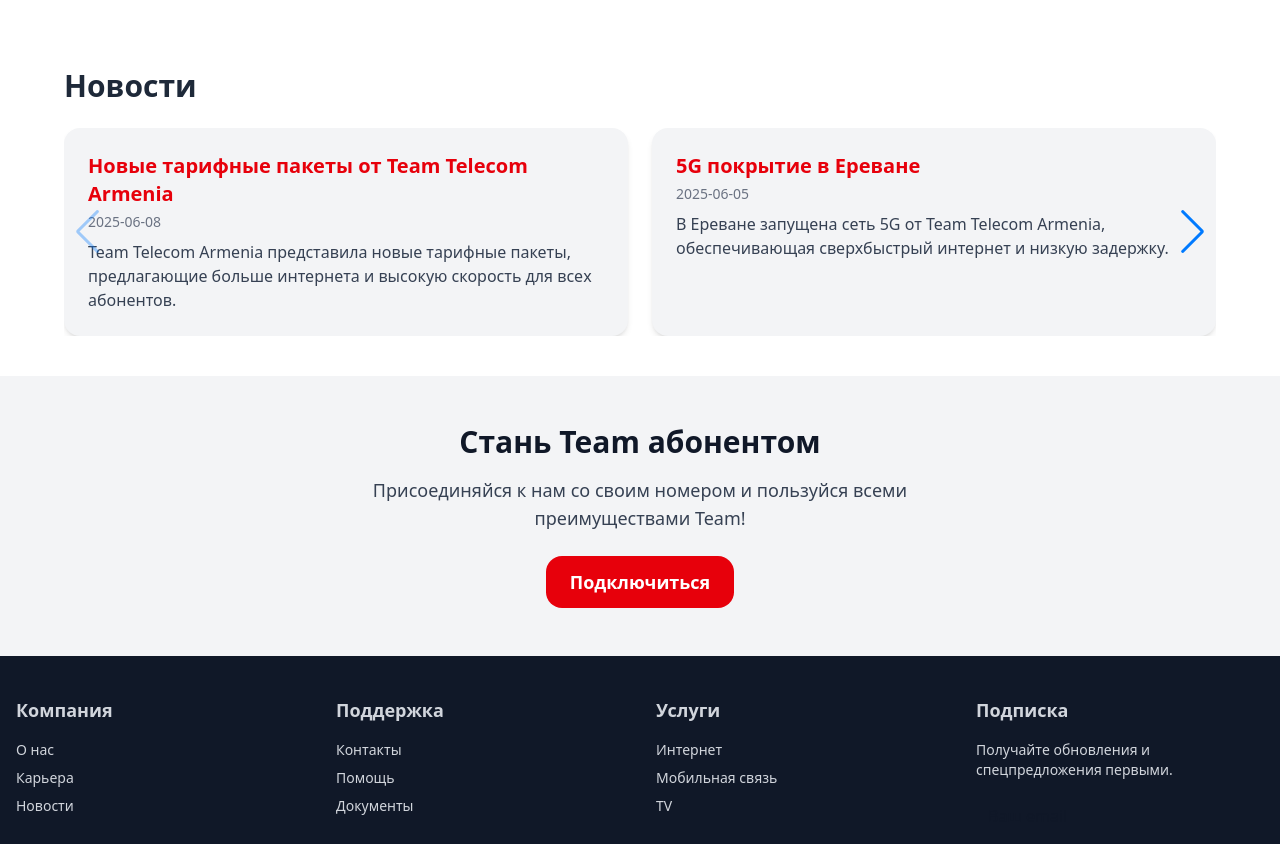
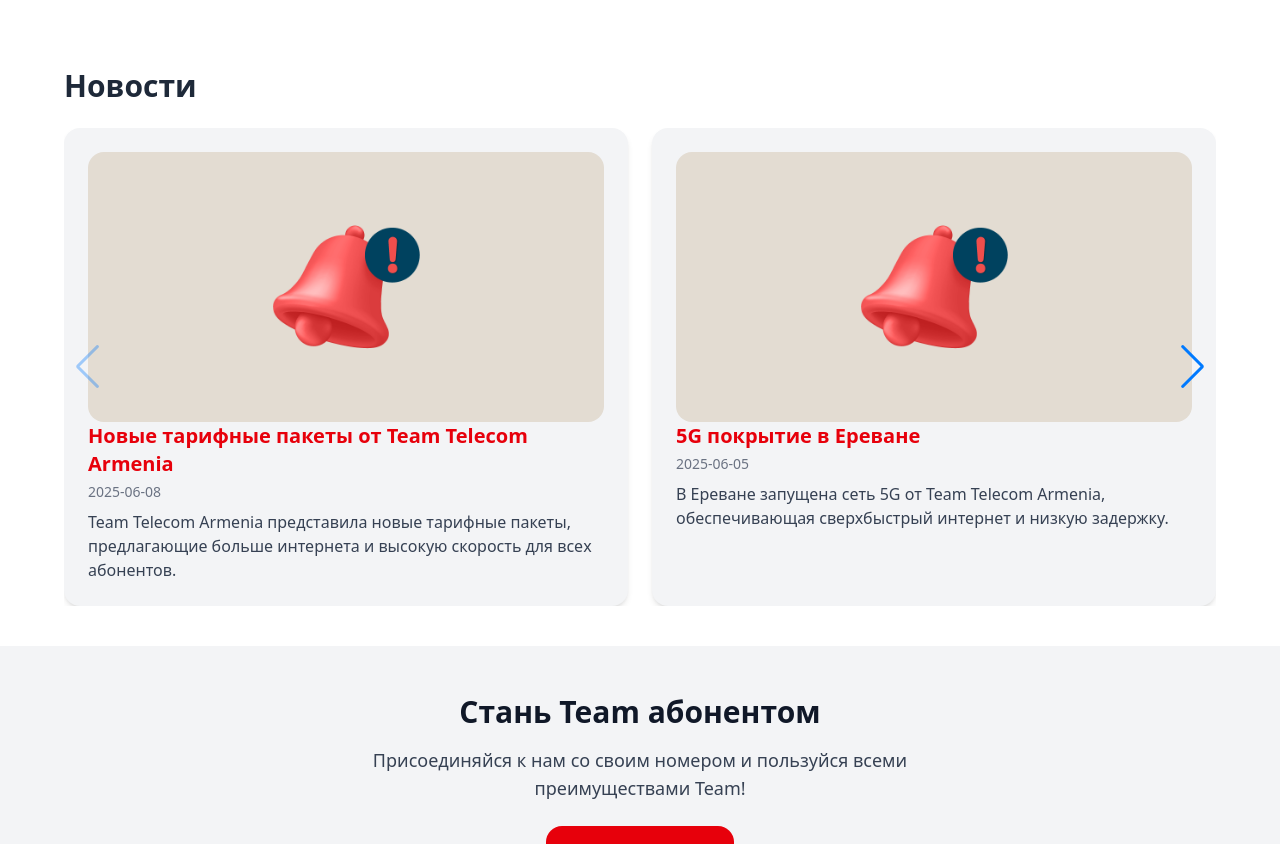
Before and after one commit to GraffPhoneix/TeamTelecom, a React (Vite) app in the folder team-telecom/: page / in a window 1280 px wide. Shown: the part 1440-2284 px from the top of the page. Built offline with nearby package versions, Linux system fonts and the light colour scheme.

Commit message:
Images for news
Added Images for news

```diff
--- a/team-telecom/src/Components/News-item.jsx
+++ b/team-telecom/src/Components/News-item.jsx
@@ -1,6 +1,7 @@
-export default function NewsItem({ title, body, date, id }) {
+export default function NewsItem({ title, body, date, id, imgURL }) {
     return (
         <div className="bg-gray-100 rounded-2xl shadow-md p-6 hover:shadow-lg transition-shadow duration-300" key={id}>
+            <img alt='data' src={imgURL} className="rounded-2xl" />
             <h3 className="text-xl font-semibold text-red-600">{title}</h3>
             <p className="text-sm text-gray-500 mt-1">{date}</p>
             <p className="mt-2 text-gray-700">{body}</p>
--- a/team-telecom/src/Components/News.jsx
+++ b/team-telecom/src/Components/News.jsx
@@ -14,11 +14,11 @@
 export default function News() {
     return (
         <section className="bg-white py-10 px-4 md:px-16">
-            <h2 className="text-3xl font-bold text-gray-800 mb-6">Новости</h2>
-            <Swiper modules={[Navigation, Pagination]} navigation  spaceBetween={20} className="pb-10" >
+            <h2 className="text-3xl font-bold text-gray-800 mb-6 bg-center">Новости</h2>
+            <Swiper modules={[Navigation, Pagination]} navigation spaceBetween={20} className="pb-10" >
                 {slides.map((group, index) => (
                     <SwiperSlide key={index}>
-                        <div className="grid gap-6 md:grid-cols-2">{group.map((el) => <NewsItem id={el.id} title={el.title} body={el.body} date={el.date} />)}</div>
+                        <div className="grid gap-6 md:grid-cols-2">{group.map((el) => <NewsItem id={el.id} title={el.title} body={el.body} date={el.date} imgURL={el.imgURL} />)}</div>
                     </SwiperSlide>
                 ))}
             </Swiper>
--- a/team-telecom/src/DataBase.jsx
+++ b/team-telecom/src/DataBase.jsx
@@ -6,6 +6,7 @@
 import slider2 from './Img/Slider/img_2.png'
 import slider3 from './Img/Slider/img_3.jpg'
 import slider4 from './Img/Slider/img_4.png'
+import img1 from './Img/News/img_1.png'
 
 const dataBase = {
     categories: [
@@ -65,61 +66,71 @@
             id: 1,
             title: "Новые тарифные пакеты от Team Telecom Armenia",
             date: "2025-06-08",
-            body: "Team Telecom Armenia представила новые тарифные пакеты, предлагающие больше интернета и высокую скорость для всех абонентов."
+            body: "Team Telecom Armenia представила новые тарифные пакеты, предлагающие больше интернета и высокую скорость для всех абонентов.",
+            imgURL: img1
         },
         {
             id: 2,
             title: "5G покрытие в Ереване",
             date: "2025-06-05",
-            body: "В Ереване запущена сеть 5G от Team Telecom Armenia, обеспечивающая сверхбыстрый интернет и низкую задержку."
+            body: "В Ереване запущена сеть 5G от Team Telecom Armenia, обеспечивающая сверхбыстрый интернет и низкую задержку.",
+            imgURL: img1
         },
         {
             id: 3,
             title: "Team поддерживает IT-образование",
             date: "2025-06-01",
-            body: "Team Telecom Armenia запустила программу по поддержке IT-образования в школах и университетах."
+            body: "Team Telecom Armenia запустила программу по поддержке IT-образования в школах и университетах.",
+            imgURL: img1
         },
         {
             id: 4,
             title: "Team модернизирует инфраструктуру в регионах",
             date: "2025-05-28",
-            body: "Компания расширяет оптоволоконные сети и улучшает связь в марзах Армении, обеспечивая равный доступ к интернету."
+            body: "Компания расширяет оптоволоконные сети и улучшает связь в марзах Армении, обеспечивая равный доступ к интернету.",
+            imgURL: img1
         },
         {
             id: 5,
             title: "Team запускает приложение для управления услугами",
             date: "2025-05-20",
-            body: "Новое мобильное приложение Team позволяет легко управлять своими услугами, оплачивать счета и следить за расходами."
+            body: "Новое мобильное приложение Team позволяет легко управлять своими услугами, оплачивать счета и следить за расходами.",
+            imgURL: img1
         },
         {
             id: 6,
             title: "Team представила бизнес-решения для компаний",
             date: "2025-05-15",
-            body: "Team Telecom Armenia предлагает новые корпоративные тарифы и облачные сервисы для малого и среднего бизнеса."
+            body: "Team Telecom Armenia предлагает новые корпоративные тарифы и облачные сервисы для малого и среднего бизнеса.",
+            imgURL: img1
         },
         {
             id: 7,
             title: "Team расширяет Wi-Fi-зоны в общественных местах",
             date: "2025-05-10",
-            body: "Благодаря Team Telecom Armenia в Ереване и других городах появилось больше бесплатных зон Wi-Fi."
+            body: "Благодаря Team Telecom Armenia в Ереване и других городах появилось больше бесплатных зон Wi-Fi.",
+            imgURL: img1
         },
         {
             id: 8,
             title: "Сотрудничество с международными операторами",
             date: "2025-05-05",
-            body: "Team заключила соглашения с ведущими международными телеком-компаниями для улучшения качества роуминга."
+            body: "Team заключила соглашения с ведущими международными телеком-компаниями для улучшения качества роуминга.",
+            imgURL: img1
         },
         {
             id: 9,
             title: "Team участвует в мероприятии Digitec 2025",
             date: "2025-05-01",
-            body: "На крупнейшей тех-выставке страны Team представила новейшие разработки в сфере связи и технологий."
+            body: "На крупнейшей тех-выставке страны Team представила новейшие разработки в сфере связи и технологий.",
+            imgURL: img1
         },
         {
             id: 10,
             title: "Team снижает цены на международные звонки",
             date: "2025-04-28",
-            body: "Компания объявила о снижении тарифов на международные звонки, делая связь с зарубежьем доступнее."
+            body: "Компания объявила о снижении тарифов на международные звонки, делая связь с зарубежьем доступнее.",
+            imgURL: img1
         }
     ]
 }
```
Also changed, not shown: team-telecom/src/Img/News/img_1.png (added). Lines whose indentation alone changed are shown as unchanged.
